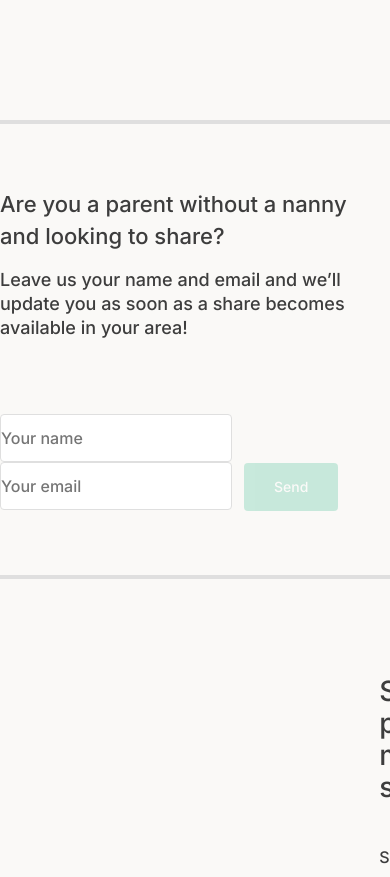
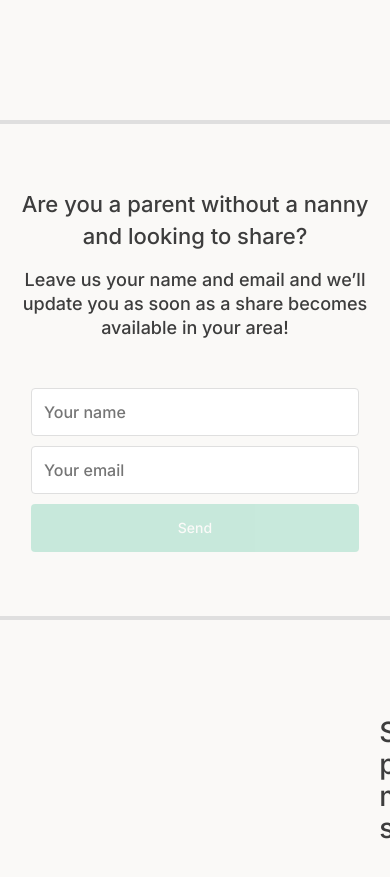
Before and after one commit to guidugaich/jungle-challenge, a React (Create React App) app: page / in a window 390 px wide. Shown: the part 1460-2337 px from the top of the page. Built offline with nearby package versions, Linux system fonts and the light colour scheme.

Commit message:
media queries for form

```diff
--- a/src/components/Form/style.css
+++ b/src/components/Form/style.css
@@ -7,6 +7,7 @@
   padding: 64px 0;
   width: 100%;
   max-width: 1440px;
+  text-align: center;
 }
 
 .form-section-container h3 {
@@ -69,3 +70,34 @@
   color: red;
   margin-left: 12px;
 }
+
+@media screen and (max-width: 600px) {
+  .form-section-container h3, .form-section-container p {
+    margin: 0 16px 16px;
+  }
+
+
+
+  .form-section-container form {
+    display: flex;
+    flex-direction: column;
+    align-items: center;
+    margin-top: 32px;
+  }
+
+  .form-section-container input {
+    width: 328px;
+    padding: 12px;
+    margin-right: 0;
+    margin-bottom: 10px;
+  }
+
+  .form-section-container button {
+    width: 328px;
+  }
+
+  .form-success, .form-error {
+    margin-left: 0;
+    margin-top: 12px;
+  }
+}
```
